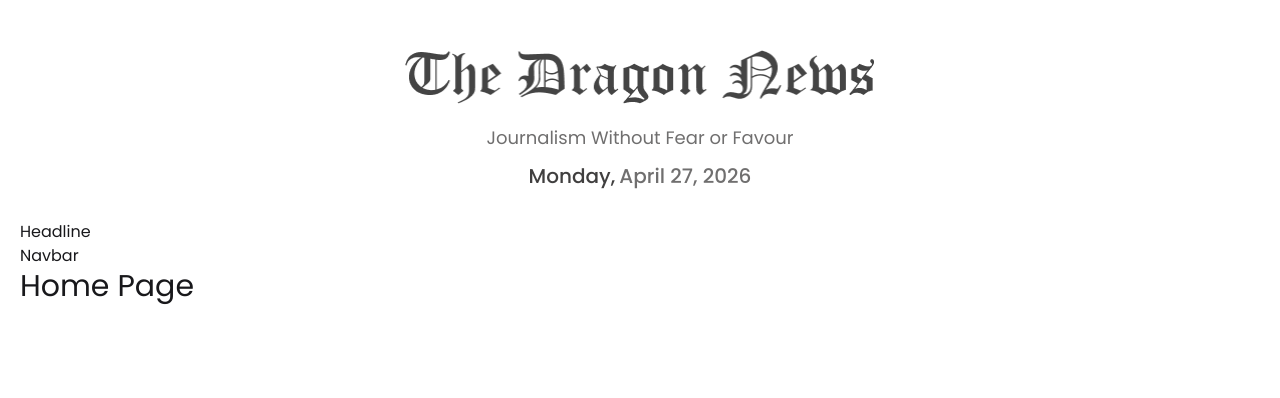
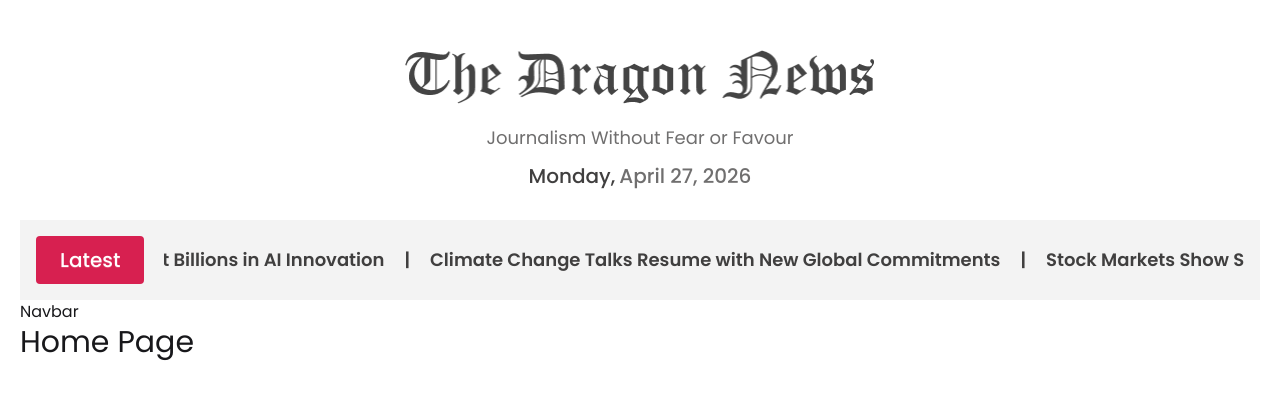
Before and after one commit to alfu-git/m-46-47-dragon-news, a Next.js app: page / in a window 1280 px wide. Shown: the top 398 px of the page. Built offline with nearby package versions, Linux system fonts and the light colour scheme.

Commit message:
create marquee headline

```diff
--- a/package.json
+++ b/package.json
@@ -12,7 +12,8 @@
     "date-fns": "^4.1.0",
     "next": "16.2.4",
     "react": "19.2.4",
-    "react-dom": "19.2.4"
+    "react-dom": "19.2.4",
+    "react-fast-marquee": "^1.6.5"
   },
   "devDependencies": {
     "@tailwindcss/postcss": "^4",
--- a/src/components/headline/Headline.jsx
+++ b/src/components/headline/Headline.jsx
@@ -1,10 +1,37 @@
-import React from 'react';
+import React from "react";
+import Marquee from "react-fast-marquee";
+
+const headlineNews = [
+  { id: 1, title: "Global Tech Companies Invest Billions in AI Innovation" },
+  { id: 2, title: "Climate Change Talks Resume with New Global Commitments" },
+  { id: 3, title: "Stock Markets Show Strong Recovery Amid Economic Optimism" },
+  { id: 4, title: "Breakthrough in Renewable Energy Boosts Solar Efficiency" },
+  { id: 5, title: "International Sports Events Draw Record-Breaking Crowds" },
+  { id: 6, title: "New Education Policy Aims to Modernize Learning Systems" },
+  { id: 7, title: "Healthcare Sector Sees Major Advancements in Telemedicine" },
+];
 
 const Headline = () => {
   return (
-    <div>
-      Headline
-    </div>
+    <section className="p-4 bg-[#F3F3F3]">
+      <div className="flex gap-5 items-center">
+        <button className="btn border-none shadow-none bg-[#D72050] lg:px-6 lg:h-12 text-xl text-white font-medium">
+          Latest
+        </button>
+
+        <Marquee pauseOnHover={true}>
+          {headlineNews.map((news) => (
+            <div
+              key={news.id}
+              className="flex gap-5 text-lg text-[#403F3F] font-semibold"
+            >
+              <p>{news.title}</p>
+              <span className="mr-5">|</span>
+            </div>
+          ))}
+        </Marquee>
+      </div>
+    </section>
   );
 };
 
```
Also changed, not shown: 1 other file (tests, documents, lock files or other folders).
